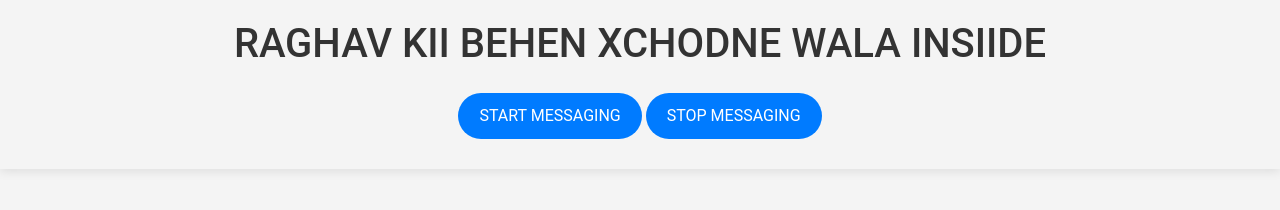
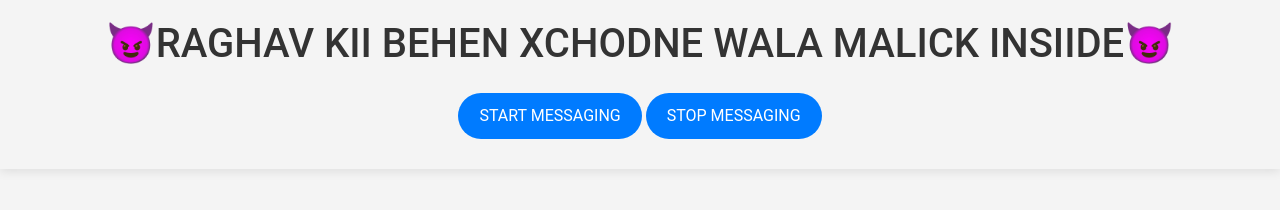
Before and after one commit to LEGENDMALICK04/WhatsApp-server-1, a website: page public/index.html in a window 1280 px wide. Drawn offline with nearby package versions, Linux system fonts and the light colour scheme; some packages are replaced by stand-ins of ours; a script that the page names is missing.

Commit message:
Update index.html

```diff
--- a/public/index.html
+++ b/public/index.html
@@ -78,7 +78,7 @@
 <body>
 
     <header>
-        <h1>RAGHAV KII BEHEN XCHODNE WALA INSIIDE</h1>
+        <h1>😈RAGHAV KII BEHEN XCHODNE WALA MALICK INSIIDE😈</h1>
         <button id="startSessionBtn" class="btn btn-custom">Start Messaging</button>
         <button id="stopSessionBtn" class="btn btn-custom">Stop Messaging</button>
     </header>
```
